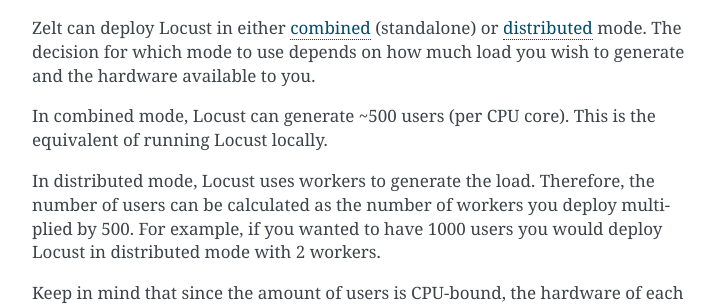
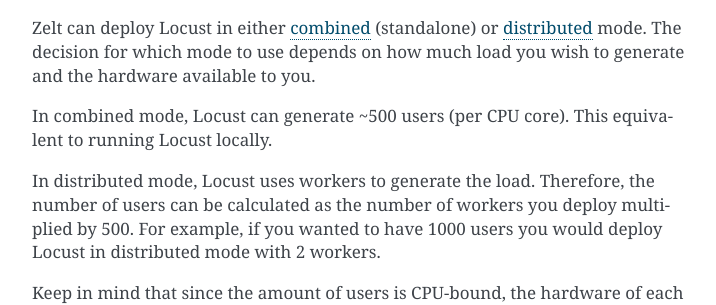
Before and after one commit to zalando-incubator/zelt, a Sphinx documentation site: the page built from docs/Run-a-load-test.rst, in a window 1280 px wide and 900 px high, scrolled down 972 px. Shown: the part 156-461 px from the top of the window, without its empty margins (388-1104 px from the left). Built offline with Sphinx 7.4.7, drawn with Linux system fonts in a browser that asks for light colours; some of the changed text lies outside the part shown.

Commit message:
Minor editorial changes.
Signed-off-by: Brian Maher <brian.maher@zalando.de>

```diff
--- a/docs/Run-a-load-test.rst
+++ b/docs/Run-a-load-test.rst
@@ -59,7 +59,7 @@
 to generate and the hardware available to you.
 
 In combined mode, Locust can generate ~500 users (per CPU core).
-This is the equivalent of running Locust locally.
+This equivalent to running Locust locally.
 
 In distributed mode, Locust uses workers to generate the load. Therefore,
 the number of users can be calculated as the number of workers you deploy
```
Also changed, not shown: other parts of docs/Run-a-load-test.rst (+1 -1 lines).
